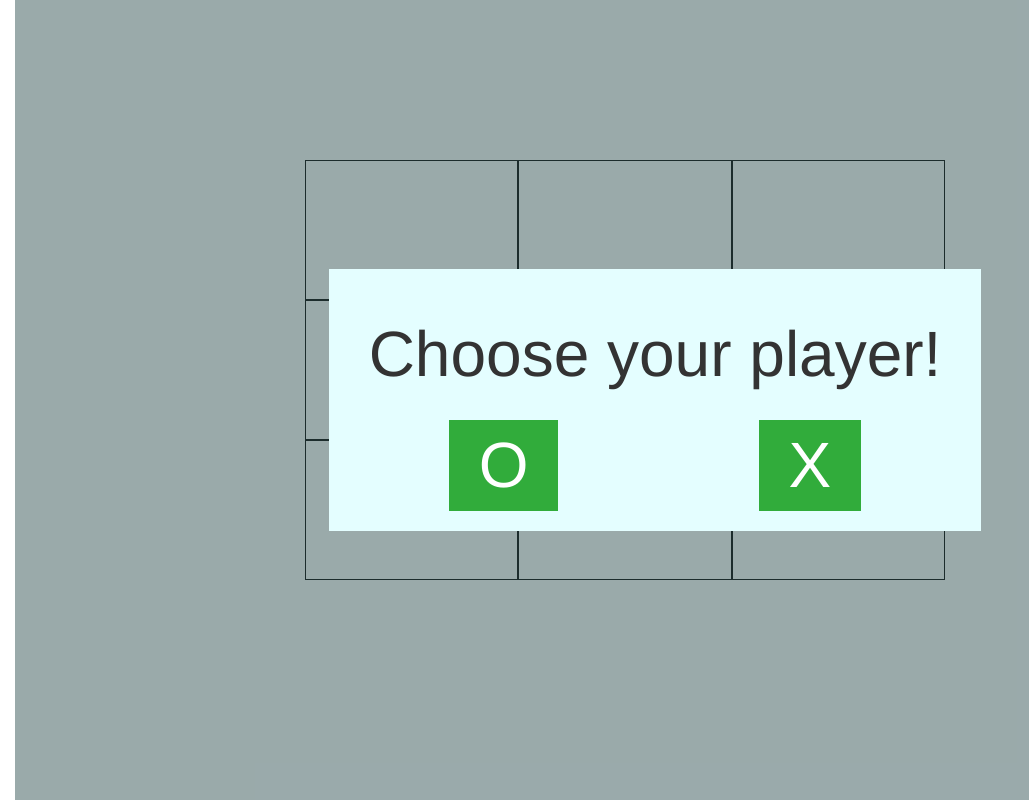
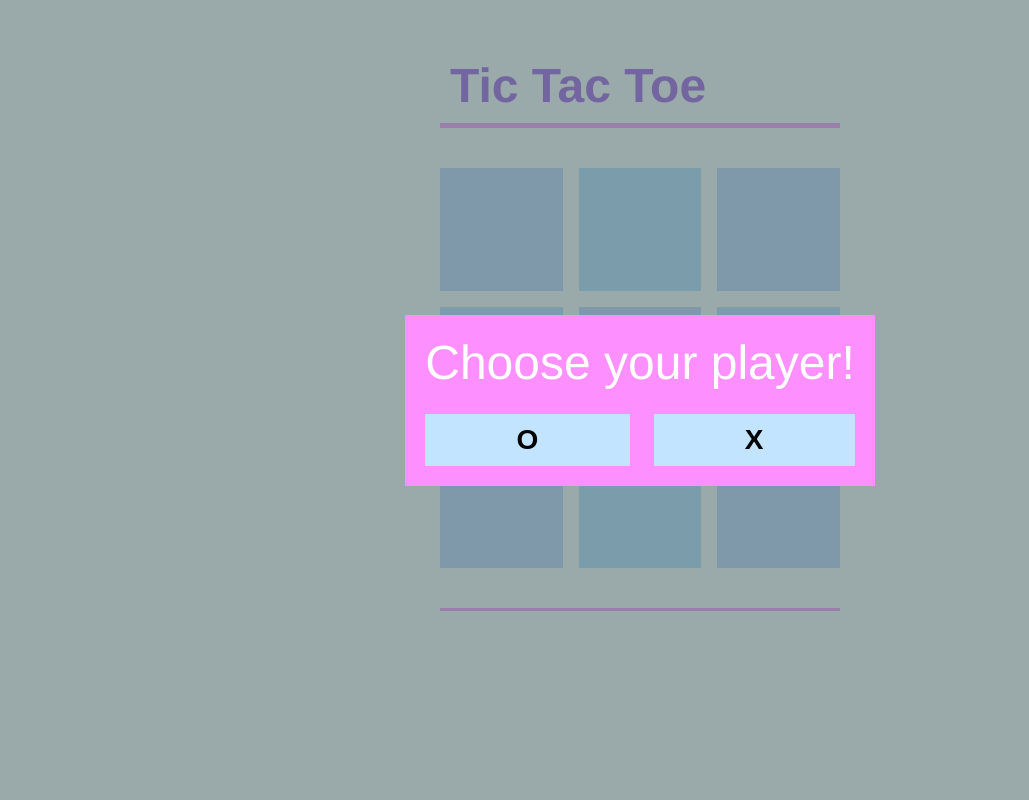
Before and after one commit to Bl1xvan/tictactoe, a plain HTML site: page index.html in a window 1280 px wide. Shown: the whole page, without its empty margins (0-1029 px from the left). Drawn offline with nearby package versions, Linux system fonts and the light colour scheme.

Commit message:
Think I got the reverse working

```diff
--- a/index.html
+++ b/index.html
@@ -6,19 +6,16 @@
     <meta name="viewport" content="width=git, initial-scale=1.0">
     <title>tic-tac-toe</title>
     <link rel="stylesheet" href="./styles/style.css">
-    <link rel="stylesheet" href="https://maxcdn.bootstrapcdn.com/bootstrap/3.4.1/css/bootstrap.min.css">
-    <script src="https://ajax.googleapis.com/ajax/libs/jquery/3.5.1/jquery.min.js"></script>
-    <script src="https://maxcdn.bootstrapcdn.com/bootstrap/3.4.1/js/bootstrap.min.js"></script>
     <script src="script.js" defer></script>
 </head>
 <body>
-    <div class="container-fluid" data-whole>
+    <div class="container">
 
         <div id="overlay">
             <div class="chooseplayer">
                 <div class="head">Choose your player!</div>
-                <div class="center"><button type="button" class="plyrbtn">O</button></div>
-                <div class="center"><button type="button" class="plyrbtn">X</button></div>
+                <button type="button" class="plyrbtn">O</button>
+                <button type="button" class="plyrbtn">X</button>
             </div>
         </div>
 
@@ -29,24 +26,19 @@
             </div>
         </div>
 
-        <div class="row"  data-container>
-            <div class="col-xs-6 col-xs-offset-3" data-board>
-                <div class="row">
-                    <div class="col-xs-4 text-center panel-body" data-cell="1"></div>
-                    <div class="col-xs-4 text-center panel-body" data-cell="2"></div>
-                    <div class="col-xs-4 text-center panel-body" data-cell="3"></div>
-                </div>
-                <div class="row">
-                    <div class="col-xs-4 text-center panel-body" data-cell="4"></div>
-                    <div class="col-xs-4 text-center panel-body" data-cell="5"></div>
-                    <div class="col-xs-4 text-center panel-body" data-cell="6"></div>
-                </div>
-                <div class="row">
-                    <div class="col-xs-4 text-center panel-body" data-cell="7"></div>
-                    <div class="col-xs-4 text-center panel-body" data-cell="8"></div>
-                    <div class="col-xs-4 text-center panel-body" data-cell="9"></div>
+        <h2 class="lgfont" id="header">Tic Tac Toe</h2>
+        <div class="board">
+                    <div class="cell" data-cell="1"><span></span></div>
+                    <div class="cell brighter" data-cell="2"><span></span></div>
+                    <div class="cell" data-cell="3"><span></span></div>
+                    <div class="cell brighter" data-cell="4"><span></span></div>
+                    <div class="cell" data-cell="5"><span></span></div>
+                    <div class="cell brighter" data-cell="6"><span></span></div>
+                    <div class="cell" data-cell="7"><span></span></div>
+                    <div class="cell brighter" data-cell="8"><span></span></div>
+                    <div class="cell" data-cell="9"><span></span></div>
                  </div>
-            </div>
+          <h2 class="lgfont" id="footer"></h2>
         </div>
     </div>
 
--- a/script.js
+++ b/script.js
@@ -7,6 +7,7 @@ const replaybtn = document.getElementById("replaybtn");
 
 let chosenPlayer
 let tries
+
 plyrbtns.forEach(choosePlayer);
 cellNumbers.forEach(fillCell)
 
@@ -17,29 +18,38 @@ function choosePlayer(plyrbtn, index){
         tries = 9;
     })
 }
+
 function fillCell(cellNumber){
+
     cellNumber.addEventListener("click", function() {
         let currentPlayer = plyrbtns[chosenPlayer].innerText;
-        if(cellNumber.innerText === ""){
-            cellNumber.innerText = currentPlayer;
+        if(cellNumber.firstChild.innerText === ""){
+            cellNumber.firstChild.innerText = currentPlayer;
             tries--
-            plyrbtns.reverse();
+
+        }
+        if(currentPlayer === "X"){
+          footer.innerText = "O's Turn"
+        }
+        if(currentPlayer === "O"){
+          footer.innerText = "X's Turn"
         }
         if(checkWin(currentPlayer)){
             judgement.style.display = "grid";
             messagehead.innerText = currentPlayer + " is the winner!";
-            plyrbtns.sort();
+            footer.innerText = "";
         }
         if(tries == 0){
             judgement.style.display = "grid";
             messagehead.innerText = "Draw!";
+            footer.innerText = "";
         }
-
-        console.log(plyrbtns[1].innerText);
-
+        plyrbtns.reverse();
+        console.log(plyrbtns[0].innerText, plyrbtns[1].innerText);
     })
 }
 
+///sort or reverse letters based on tries!
 const WINNING_COMBINATIONS = [
     [0, 1, 2], [3, 4, 5],
     [6, 7, 8], [0, 3, 6],
@@ -50,22 +60,25 @@ const WINNING_COMBINATIONS = [
 function checkWin(player){
     return WINNING_COMBINATIONS.some(combination => {
         return combination.every(index => {
-            return cellNumbers[index].innerText.includes(player);
+            return cellNumbers[index].firstChild.innerText.includes(player);
         })
     })
 }
 
 replaybtn.addEventListener("click", function(){
+    if(plyrbtns[0].innerText === "X"){
+      console.log("reverse")
+      plyrbtns.reverse();
+      console.log(plyrbtns[0].innerText, plyrbtns[1].innerText);
+    }
     judgement.style.display= "none";
     overlay.style.display= "grid";
     cellNumbers.forEach(emptyCell);
-    plyrbtns.reverse();
     tries = 0;
 });
 
 function emptyCell(emptied){
-    emptied.innerText = " ";
-
+    emptied.firstChild.innerText = "";
 }
 
 
--- a/styles/style.css
+++ b/styles/style.css
@@ -4,32 +4,14 @@
 
 body{
     margin: auto;
-}
-
-[data-cell]{
-    border: 1px solid black;
-    font-size: 5em;
-    height: 2em;
-}
-
-[data-whole]{
-    position: relative;
-}
-
-[data-container]{
-    position: absolute;
-    top: 0;
-    left: 0;
-    width: 100%;
-    z-index: -1;
-}
-
-[data-board]{
-    margin-top: 20vh;
+    display: flex;
+    justify-content: center;
+    align-items: center;
+    height: 100vh;
 }
 
 #overlay{
-   display: grid;
+   display: flex;
 }
 
 #judgement{
@@ -37,25 +19,31 @@ body{
 }
 
 #overlay, #judgement{
+    position: absolute;
+    top: 0;
+    left: 0;
     width:100vw;
     height:100vh;
     align-items: center;
     justify-content: center;
     background: rgba(56, 87, 88, 0.507);
+    z-index: 2;
 }
 
 .chooseplayer, .finishplayer{
     display: grid;
     align-items: center;
     justify-content: center;
-    font-size: 5vw;
-    background: rgb(228, 254, 255);
+    font-family:'Franklin Gothic Medium', 'Arial Narrow', Arial, sans-serif;
+    font-size: 3rem;
+    background: #fd8fff;
+    color: white;
     padding: 20px;
-
 }
 
 .chooseplayer{
     grid-template-columns: auto auto;
+    gap: .5em;
 }
 
 .finishplayer{
@@ -64,25 +52,66 @@ body{
 
 .head{
     grid-column: 1 / span 2;
-    padding: 20px;
 }
 
-.center{
-    display: grid;
-    align-items: center;
-    justify-content: center;
-}
-
-.center > button{
-    border: none;
-    background-color: rgb(49, 172, 59);
+.plyrbtn:hover{
+    background-color: rgb(45, 132, 138);
     color: white;
 }
 
-.center > button:hover{
-    background-color: rgb(45, 132, 138);
+.plyrbtn, #replaybtn{
+    padding: 10px 30px;
+    font-size: 1.75rem;
+    font-weight: bold;
+    background-color: #c2e4ff;
+    border: none;
 }
 
-.plyrbtn, #replaybtn{
-    padding: 0 30px 0 30px;
+.board{
+  background-color: white;
+  width: 90vw;
+  max-width: 400px;
+  min-width: 250px;
+  aspect-ratio: 1;
+  display: grid;
+  grid-template-columns: auto auto auto;
+  gap: 1em;
 }
+
+.cell{
+  background-color: #ccddff;
+  aspect-ratio: 1;
+  position: relative;
+}
+
+.cell span{
+  position: absolute;
+  top: 50%;
+  left: 50%;
+  transform: translate(-50%, -50%);
+  font-size: 4rem;
+  font-family:'Franklin Gothic Medium', 'Arial Narrow', Arial, sans-serif;
+  color: #fd75ff;
+}
+
+.cell.brighter{
+  background-color: #c2e4ff;
+}
+
+.lgfont{
+  font-family:'Franklin Gothic Medium', 'Arial Narrow', Arial, sans-serif;
+  font-size: 3em;
+  font-weight: bold;
+  padding: 10px;
+  color: #b074ec;
+}
+
+#header{
+  border-bottom: 5px solid #fea8ff;
+}
+
+#footer{
+  border-top: 3px solid #fea8ff;
+  text-align: end;
+  height: 3em;
+}
```
Also changed, not shown: 2 other files.
